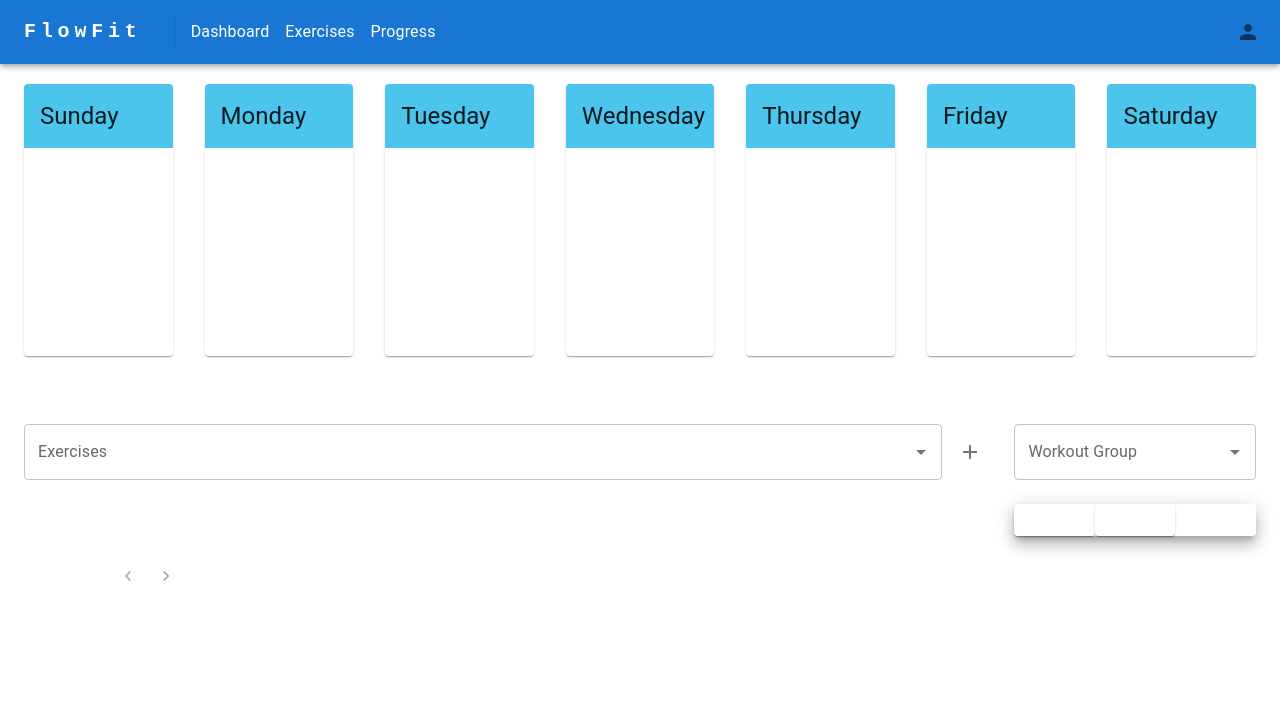
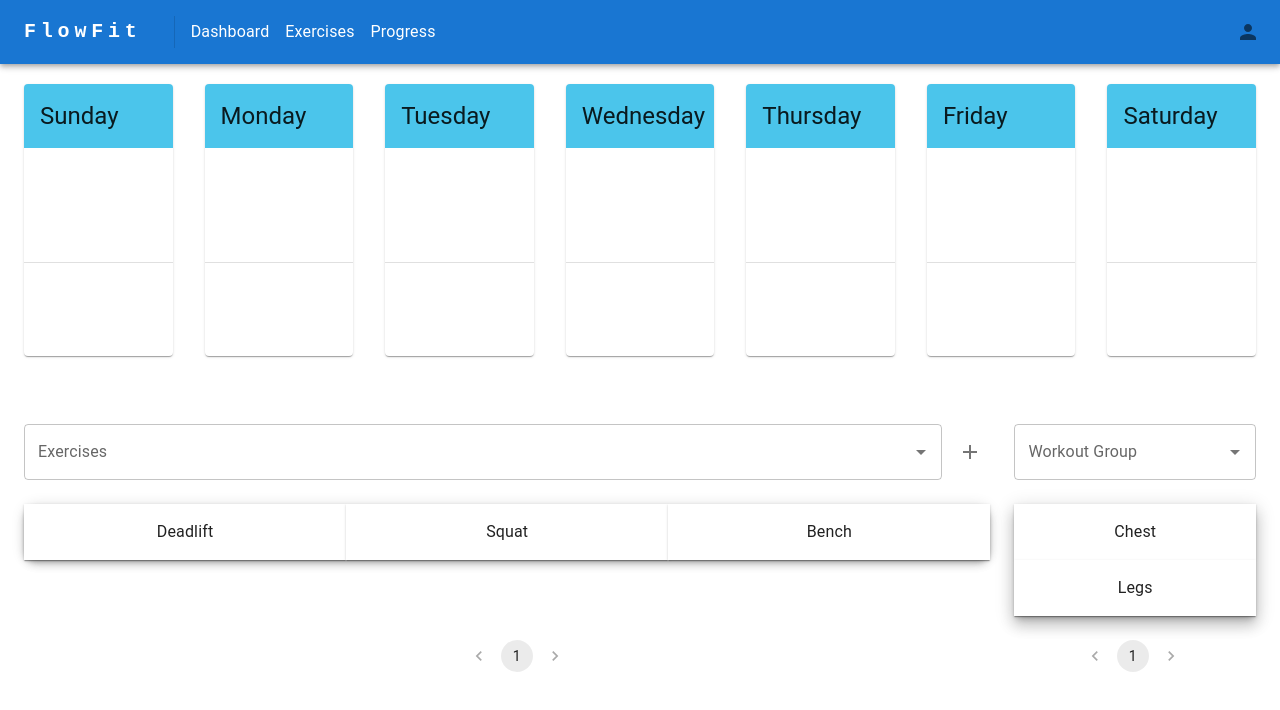
Before and after one commit to hwuialnlg/flowfit-frontend, a React (Create React App) app: page /exercises in a window 1280 px wide. Shown: the top 710 px of the page. Built offline with nearby package versions, Linux system fonts and the light colour scheme.

Commit message:
semi-working dnd

```diff
--- a/src/components/Daily.tsx
+++ b/src/components/Daily.tsx
@@ -1,28 +1,38 @@
 import { Droppable, Draggable } from "@hello-pangea/dnd";
-import { Card, CardHeader, CardContent, Grid, Stack, Typography, Button, Divider } from "@mui/material";
+import { Cancel } from "@mui/icons-material";
+import { Card, CardHeader, CardContent, Grid, Stack, Typography, Button, Divider, Box, IconButton } from "@mui/material";
 import React from "react";
 
 export default function Daily(daily : Daily) {
     return (
-        <Card sx={{flex: 1, height: '80%', overflowY: 'auto'}}>
+        <Card sx={{display: 'flex', flexDirection: 'column', flex: 1, height: '80%', overflowY: 'auto'}}>
             <CardHeader title={daily.day}
                 sx={{
                     backgroundColor: "#4BC5EB"
                 }}
             />
-            <CardContent>
                 {/* Accepts only interfaces of type WorkoutGroup */}
-                <Droppable droppableId={"groups " + daily.day}>
+                <Droppable droppableId={"groups " + daily.day.toLowerCase()}>
                     {(provided) => (
-                        <Grid container {...provided.droppableProps}>
+                        <CardContent
+                            ref={provided.innerRef}
+                            {...provided.droppableProps}
+                            sx={{
+                                minHeight: '30%',
+                                maxHeight: '30%',
+                                overflowY: 'auto'
+                            }}
+                        >
+
+                            <Grid container>
                                 {
                                     daily.groups?.map((val, idx) => (
-                                    <Draggable key={idx} draggableId={"groups " + val.name} index={idx}>
+                                        <Draggable key={idx} draggableId={"groups " + val.name + daily.day} index={idx}>
                                             {(provided) => (
                                                 <Grid item xs={12} ref={provided.innerRef} {...provided.draggableProps} {...provided.dragHandleProps}>
-                                                <Stack flexDirection='row'>
-                                                    <Typography>{val.name}</Typography>
-                                                    <Button variant='contained'>Remove Item</Button>
+                                                    <Stack flexDirection='row' sx={{display: "flex", alignItems: 'center'}}>
+                                                        <Typography flex={1} textAlign={'left'}>{val.name}</Typography>
+                                                        <IconButton><Cancel/></IconButton>
                                                     </Stack>
                                                 </Grid>
                                             )}
@@ -31,36 +41,38 @@ export default function Daily(daily : Daily) {
                                 }
                                 {provided.placeholder}
                             </Grid>
+                        </CardContent>
                     )}
                 </Droppable>
-                {
-                    ((daily.groups && daily.exercises) && daily.groups?.length > 0 && daily.exercises?.length > 0) &&
+
                 <Divider orientation='horizontal' flexItem></Divider>
-                }
 
                 {/* Accepts only interfaces of type Exercise */}
-                <Droppable droppableId={"exercises " + daily.day}>
+                <Droppable droppableId={"exercises " + daily.day.toLowerCase()}>
                     {(provided) => (
-                        <Grid container {...provided.droppableProps}>
+                        <CardContent
+                            ref={provided.innerRef} {...provided.droppableProps}
+                        >
+                            <Grid container>
                                 {
                                     daily.exercises?.map((val, idx) => (
-                                    <Draggable key={idx} draggableId={"exercises " + val.name} index={idx}>
+                                        <Draggable key={idx} draggableId={"exercises " + val.name + daily.day} index={idx}>
                                             {(provided) => (
                                                 <Grid item xs={12} ref={provided.innerRef} {...provided.draggableProps} {...provided.dragHandleProps}>
-                                                <Stack flexDirection='row'>
-                                                    <Typography>{val.name}</Typography>
-                                                    <Button variant='contained'>Remove Item</Button>
+                                                    <Stack flexDirection='row' sx={{display: "flex", alignItems: 'center'}}>
+                                                        <Typography textAlign={'left'} flex={1}>{val.name}</Typography>
+                                                        <IconButton><Cancel/></IconButton>
                                                     </Stack>
                                                 </Grid>
                                             )}
                                         </Draggable>
                                     ))
                                 }
+                            </Grid>
                             {provided.placeholder}
-                        </Grid>
+                        </CardContent>
                     )}
                 </Droppable>
-            </CardContent>
         </Card>
     )
 }
--- a/src/components/Weekly.tsx
+++ b/src/components/Weekly.tsx
@@ -24,7 +24,7 @@ export default function Weekly(weekly : WeeklyProps) {
                             />
                             <CardContent>
                                 {/* Accepts only interfaces of type WorkoutGroup */}
-                                <Droppable droppableId={"groups " + val}>
+                                <Droppable droppableId={"groups " + val + "XD"}>
                                     {(provided) => (
                                         <Grid container {...provided.droppableProps}>
                                             {
@@ -51,7 +51,7 @@ export default function Weekly(weekly : WeeklyProps) {
                                 }
 
                                 {/* Accepts only interfaces of type Exercise */}
-                                <Droppable droppableId={"exercises " + val}>
+                                <Droppable droppableId={"exercises " + val + "XD"}>
                                     {(provided) => (
                                         <Grid container {...provided.droppableProps}>
                                             {
--- a/src/interfaces/models.tsx
+++ b/src/interfaces/models.tsx
@@ -24,4 +24,5 @@ interface Daily {
     day: string,
     groups?: Array<WorkoutGroup>
     exercises?: Array<Exercise>
+    key?: string
 }
--- a/src/pages/Exercises.tsx
+++ b/src/pages/Exercises.tsx
@@ -1,5 +1,5 @@
 import { Autocomplete, Card, CardHeader, Container, Grid, Grid2, IconButton, Pagination, Paper, Skeleton, Stack, TextField, Tooltip, Typography } from "@mui/material";
-import React, { useState } from "react";
+import React, { useEffect, useState } from "react";
 import Weekly from "../components/Weekly.tsx";
 import { Add } from "@mui/icons-material";
 import { DragDropContext, Draggable, Droppable } from "@hello-pangea/dnd";
@@ -44,20 +44,49 @@ export default function Exercises() {
             exercises: []
         },
     }
-    const [exercises, setExercises] = useState(Array<Exercise>())
+    const [exercises, setExercises] = useState([
+        {
+            type: "exercise",
+            name: "Deadlift"
+        },
+        {
+            type: "exercise",
+            name: "Squat",
+        },
+        {
+            type: "exercise",
+            name: "Bench"
+        }
+    ])
     const [page, setPage] = useState(1)
     const [filter, setFilter] = useState({} as Exercise)
-    const [workoutGroups, setWorkoutGroups] = useState(Array<WorkoutGroup>())
+    const [workoutGroups, setWorkoutGroups] = useState([{
+        type: "workout",
+        name: "Chest",
+    },
+        {
+            type: "workout",
+            name: "Legs"
+        }
+    ])
     const [workoutGroupPage, setWorkoutGroupPage] = useState(1)
     const [weeklyState, setWeeklyState] = useState(initialWeek)
 
+    useEffect(() => {
+        console.log(weeklyState)
+    }, [weeklyState])
 
     const handleDragEnd = (result) => {
         const {source, destination} = result
+        console.log("SOURCE", source)
+        console.log("DESTINATION", destination)
+        if (!destination) {
+            return;
+        }
 
-        if (!destination) return;
         // ONLY EVER REMOVE FROM THE DAYS BECAUSE NEED EXERCISES TO REMAIN SO CAN BE DRAGGED INTO OTHER DAYS
-        if (source.draggableId.split(" ")[0] === destination.droppableId.split(" ")[0]) {
+        // console.log(source)
+        if (source.droppableId.split(" ")[0] === destination.droppableId.split(" ")[0]) {
             if (destination.droppableId === "exercises") {
                 const idSplit = destination.droppableId.split(" ")
                 if (idSplit.length > 1) {
@@ -65,8 +94,11 @@ export default function Exercises() {
                     let day = idSplit[1].toLowerCase().trim()
                     let copyStateDay = JSON.parse(JSON.stringify(weeklyState[day]))
                     // day --> day, exercise --> day
-                    if (source.droppableId.split(" ").length > 0) {
+                    if (source.droppableId.split(" ").length > 1) {
+                        console.log(1)
                         let sourceDay = source.droppableId.split(" ")[1].toLowerCase()
+                        console.log(sourceDay)
+                        console.log(weeklyState[sourceDay])
                         copyStateDay["exercises"] = [...copyStateDay["exercises"], JSON.parse(JSON.stringify(weeklyState[sourceDay]["exercises"][source.index]))]
                     }
                     else {
@@ -77,7 +109,7 @@ export default function Exercises() {
                     setWeeklyState(weeklyStateCopy)
 
                     // remove from day array
-                    if (source.droppableId.split(" ").length > 0) {
+                    if (source.droppableId.split(" ").length > 1) {
                         let sourceDay = source.droppableId.split(" ")[1].toLowerCase()
                         let copyDayExercise = Array.from(weeklyState[sourceDay]["exercises"])
                         copyDayExercise.splice(source.index, 1)
@@ -89,7 +121,7 @@ export default function Exercises() {
                 }
                 else {
                     // day --> exercise, exercise --> exercise
-                    if (source.droppableId.split(" ").length > 0) {
+                    if (source.droppableId.split(" ").length > 1) {
                         // just remove from day
                         let sourceDay = source.droppableId.split(" ")[1].toLowerCase()
                         let copyDayExercise = Array.from(weeklyState[sourceDay]["exercises"])
@@ -108,8 +140,44 @@ export default function Exercises() {
                 // groups
                 if (destination.droppableId.split(" ").length > 1) {
                     // daily groups
+                    const idSplit = destination.droppableId.split(" ")
+                    if (idSplit.length > 1) {
+                        // Add element to destination
+                        let day = idSplit[1].toLowerCase().trim()
+                        let copyStateDay = JSON.parse(JSON.stringify(weeklyState[day]))
+                        // day --> day, exercise --> day
+                        if (source.droppableId.split(" ").length > 1) {
+                            let sourceDay = source.droppableId.split(" ")[1].toLowerCase()
+                            copyStateDay["groups"] = [...copyStateDay["groups"], JSON.parse(JSON.stringify(weeklyState[sourceDay]["groups"][source.index]))]
+                        }
+                        else {
+                            console.log(workoutGroups[source.index])
+                            copyStateDay["groups"] = [...copyStateDay["groups"], JSON.parse(JSON.stringify(workoutGroups[source.index]))]
+                        }
+                        let weeklyStateCopy = JSON.parse(JSON.stringify(weeklyState))
+                        weeklyStateCopy[day] = copyStateDay
+                        setWeeklyState(weeklyStateCopy)
+
+                        // remove from day array
+                        if (source.droppableId.split(" ").length > 1) {
+                            let sourceDay = source.droppableId.split(" ")[1].toLowerCase()
+                            let copyDayGroups = Array.from(weeklyState[sourceDay]["groups"])
+                            copyDayGroups.splice(source.index, 1)
+                            let copySourceWeek = JSON.parse(JSON.stringify(weeklyState))
+                            copySourceWeek[sourceDay]["groups"] = copyDayGroups
+                            setWeeklyState(copySourceWeek)
+                        }
+                    }
                 }
                 else {
+                    if (source.droppableId.split(" ").length > 0) {
+                        let sourceDay = source.droppableId.split(" ")[1].toLowerCase()
+                        let copyDayGroups = Array.from(weeklyState[sourceDay]["groups"])
+                        copyDayGroups.splice(source.index, 1)
+                        let copySourceWeek = JSON.parse(JSON.stringify(weeklyState))
+                        copySourceWeek[sourceDay]["groups"] = copyDayGroups
+                        setWeeklyState(copySourceWeek)
+                    }
                 }
             }
         }
@@ -143,7 +211,7 @@ export default function Exercises() {
                     {
                         ["Sunday", "Monday", "Tuesday", "Wednesday", "Thursday", "Friday", "Saturday"].map((day) => {
                             return (
-                                <Daily {...weeklyState[day.toLowerCase()]}></Daily>
+                                <Daily {...weeklyState[day.toLowerCase()]} key={day}></Daily>
                             )
                         })
                     }
@@ -194,14 +262,14 @@ export default function Exercises() {
                                     component={Paper}
                                     elevation={5}
                                     container
+                                    ref={provided.innerRef}
                                     {...provided.droppableProps}
-                                    ref={provided.innerRef}
                                 >
 
                                     {
-                                        exercises.slice((page - 1) * 6, Math.min(6 * page, exercises.length)).filter((val) => (filter.name !== "" ? val.name === filter.name : val)).map((val, idx) => {
+                                        exercises.slice((page - 1) * 6, Math.min(6 * page, exercises.length)).map((val, idx) => {
                                             return (
-                                                <Draggable index={idx} key={"exercises " + val} draggableId={"exercises " + val}>
+                                                <Draggable index={idx} key={idx} draggableId={"exercises " + val.name}>
                                                     {(provided) => (
                                                         <Grid item xs={4} key={idx} ref={provided.innerRef} {...provided.draggableProps} {...provided.dragHandleProps}>
                                                             <Card sx={{borderRadius: 0}} elevation={1}>
@@ -213,14 +281,14 @@ export default function Exercises() {
                                             )
                                         })
                                     }
-                                    {
+                                    {/* {
                                         Math.min(6 * page, exercises.length) === exercises.length &&
                                             Array.from({length: Math.abs((6 * page) - exercises.length)}).map((_, idx) => {
                                                 return (
                                                     <Grid item xs={4} key={idx}><></></Grid>
                                                 )
                                             })
-                                    }
+                                    }                */}
                                     {provided.placeholder}
                                 </Grid>
                             )}
@@ -229,6 +297,7 @@ export default function Exercises() {
                     <Stack width={'20%'} rowGap={3}>
                         <Autocomplete
                             options={workoutGroups}
+                            getOptionLabel={(option) => option.name}
                             renderInput={(props) => <TextField {...props} label="Workout Group"></TextField>}
                         />
                         <Droppable droppableId={"groups"}>
@@ -236,11 +305,12 @@ export default function Exercises() {
                                 <Grid container
                                     component={Paper}
                                     elevation={10}
+                                    ref={provided.innerRef}
                                 >
                                     {
                                         workoutGroups.slice((workoutGroupPage - 1) * 2, Math.min(workoutGroupPage * 2, workoutGroups.length)).map((val, idx) => {
                                             return (
-                                                <Draggable draggableId={"groups " + val} index={idx}>
+                                                <Draggable draggableId={"groups " + val.name} index={idx}>
                                                     {(provided) => (
                                                         <Grid item xs={12} key={idx} {...provided.dragHandleProps} {...provided.draggableProps} ref={provided.innerRef}>
                                                             <Card sx={{borderRadius: 0}}>
```
Lines whose indentation alone changed are shown as unchanged.
